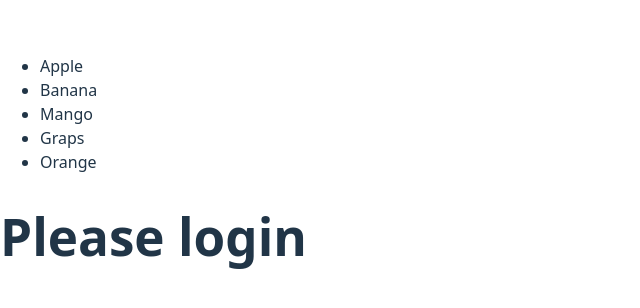
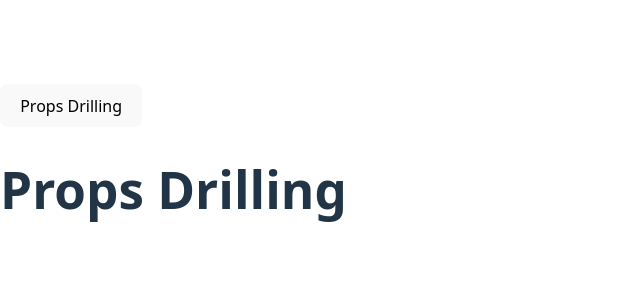
Before and after one commit to abdullah97-pro/React-Project-Tutorial, a React (Vite) app: page / in a window 1280 px wide. Shown: the part 232-540 px from the top of the page, without its empty margins (0-640 px from the left). Built offline with nearby package versions, Linux system fonts and the light colour scheme.

Commit message:
Props Drilling

```diff
--- a/src/App.jsx
+++ b/src/App.jsx
@@ -13,6 +13,7 @@ import ControlledForm from "./components/ControlledForm";
 import UncontrolledForm from "./components/UncontrolledForm";
 import FruitList from "./components/FruitList";
 import Message from "./components/Message";
+import Button from "./components/Button";
 
 function App() {
   return (
@@ -29,8 +30,9 @@ function App() {
       {/* <UserList /> */}
       {/* <ControlledForm/>
       <UncontrolledForm /> */}
-      <FruitList />
-      <Message isLoggedIn = "" />
+      {/* <FruitList />
+      <Message isLoggedIn = "" /> */}
+      <Button text="Props Drilling"/>
     </>
   );
 }
--- a/src/components/Button.jsx
+++ b/src/components/Button.jsx
@@ -1,5 +1,10 @@
+import Header from "./Header"
+
 export default function Button({text}) {
     return (
+        <>
         <button>{text}</button>
+        <Header text = {text}/>
+        </>
     )
 }
--- a/src/components/Header.jsx
+++ b/src/components/Header.jsx
@@ -1,5 +1,5 @@
-function Header() {
-    return <h1>Header of Web page</h1>
+function Header({text}) {
+    return <h1>{text}</h1>
 }
 
 export default Header;
```
